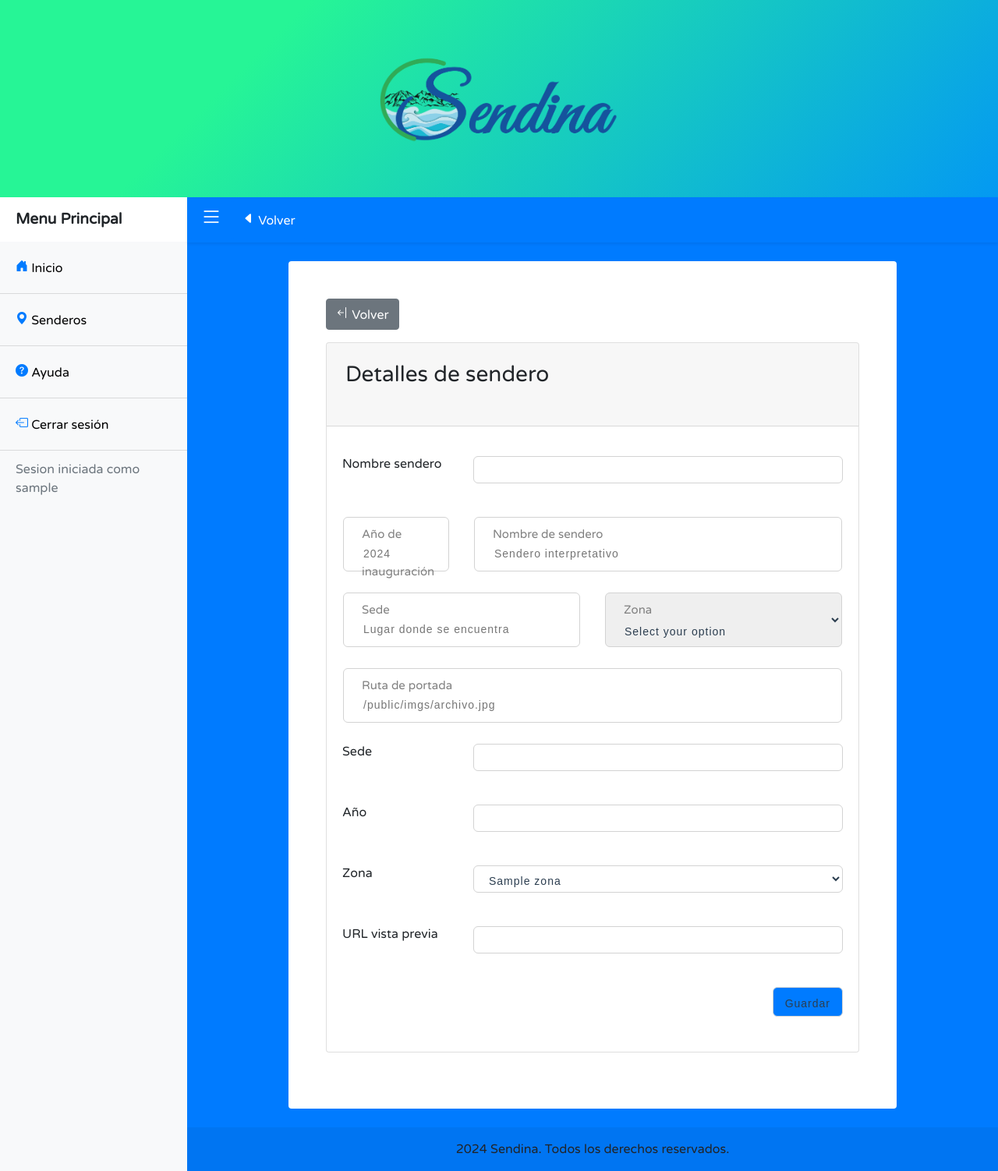
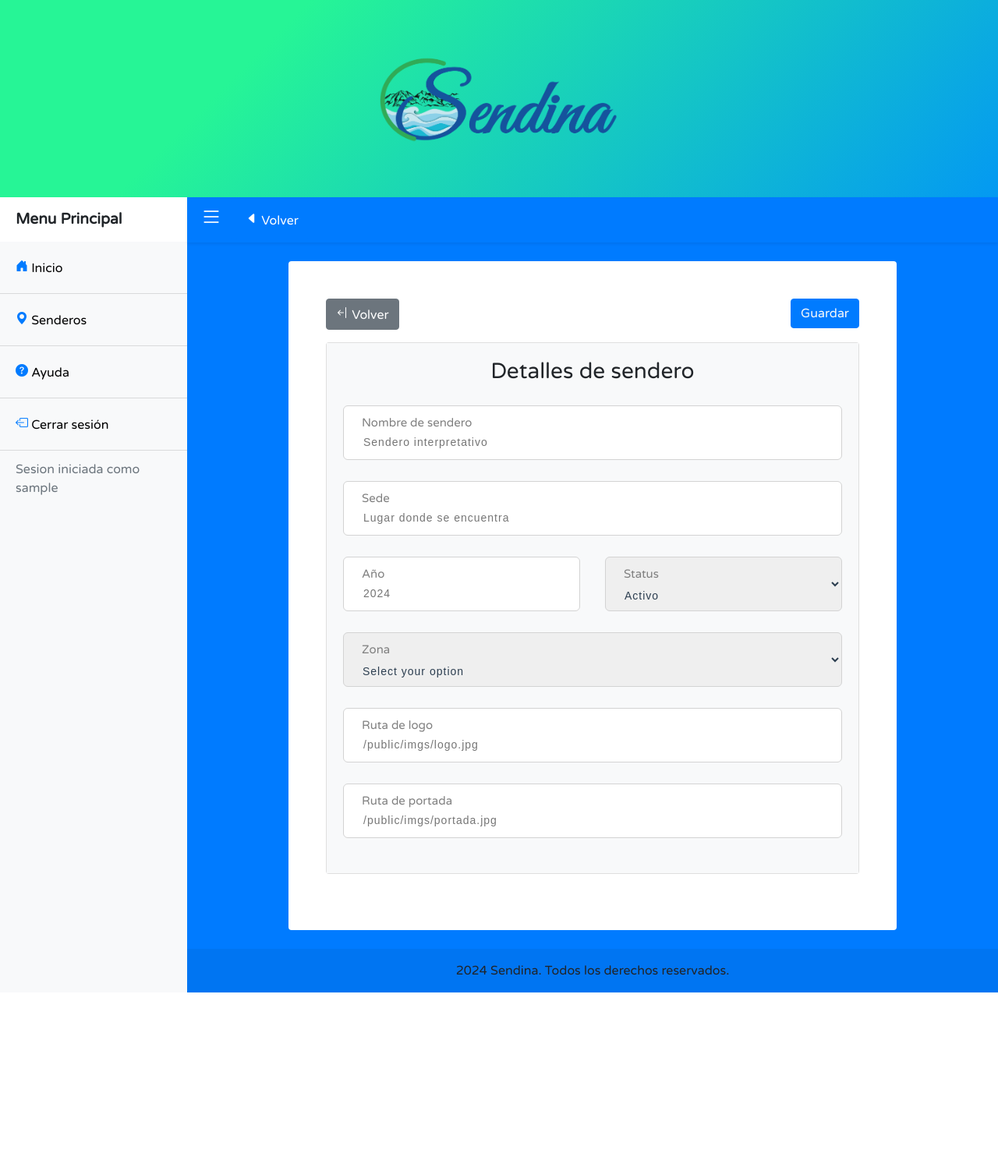
Before and after one commit to Froshlee14/SendinaUV, a PHP site: page /senderosUV/sendero/editar/ in a window 1280 px wide. Shown: the whole page at 78% size. After the commit the page ends 1273 px from the top, so only its background shows below. Run offline with PHP 8.4, Linux system fonts and the light colour scheme; the visitor is signed in with stand-in values (Sample User, id 1); tables that the repository leaves empty hold one stand-in row (values such as "Sample post"); data that the repository does not hold is empty; some libraries are stand-ins or nearby versions.

Commit message:
Implementacion de nuevos atributos a la tabla Sendero

```diff
--- a/controladores/senderoControlador.php
+++ b/controladores/senderoControlador.php
@@ -61,7 +61,9 @@ class SenderoControlador extends Controlador{
 			!isset($_POST['sede']) ||
 			!isset($_POST['year']) ||
 			!isset($_POST['id_zona']) ||
-			!isset($_POST['url_recursos'])
+			!isset($_POST['url_logo']) ||
+			!isset($_POST['url_portada']) ||
+			!isset($_POST['status'])
 			){
 			//Hace falta implementar un mejor manejo de los errores
 			//Port ahora queda esto
@@ -73,7 +75,9 @@ class SenderoControlador extends Controlador{
         $sede = $_POST['sede'];
         $year = $_POST['year'];
         $id_zona = $_POST['id_zona'];
-        $url_recursos = $_POST['url_recursos'];
+        $url_logo = $_POST['url_logo'];
+		$url_portada = $_POST['url_portada'];
+		$status = $_POST['status'];
 
         $sendero = new SenderoBean(
             $id_sendero,
@@ -82,7 +86,10 @@ class SenderoControlador extends Controlador{
             $year,
             $id_zona,
 			null,
-            $url_recursos
+            $url_logo,
+			$url_portada,
+			$status,
+			null
         );
         //var_dump($sendero);
 
--- a/entidades/senderoBean.php
+++ b/entidades/senderoBean.php
@@ -7,7 +7,10 @@ class SenderoBean {
     private $year;
     private $id_zona;
 	private $nombre_zona;
-    private $url_recursos;
+    private $url_logo;
+	private $url_portada;
+	private $status;
+	private $num_estaciones;
 
     // Constructor
     public function __construct(
@@ -17,7 +20,10 @@ class SenderoBean {
             $year = null,
             $id_zona = null,
 			$nombre_zona = null,
-            $url_recursos = null
+            $url_logo = null,
+			$url_portada = null,
+			$status = null,
+			$num_estaciones = null
         ) {
 
         $this->id_sendero = $id_sendero;
@@ -26,7 +32,10 @@ class SenderoBean {
         $this->year = $year;
         $this->id_zona = $id_zona;
 		$this->nombre_zona = $nombre_zona;
-        $this->url_recursos = $url_recursos;
+        $this->url_logo = $url_logo;
+		$this->url_portada = $url_portada;
+		$this->status = $status;
+		$this->num_estaciones = $num_estaciones;
     }
 
     // Setters y Getters
@@ -79,12 +88,36 @@ class SenderoBean {
         return $this->nombre_zona;
     }
 
-    public function set_url_recursos($url_recursos) {
-        $this->url_recursos = $url_recursos;
+    public function set_url_logo($url_logo) {
+        $this->url_logo = $url_logo;
     }
 
-    public function get_url_recursos() {
-        return $this->url_recursos;
+    public function get_url_logo() {
+        return $this->url_logo;
+    }
+
+    public function set_url_portada($url_portada) {
+        $this->url_portada = $url_portada;
+    }
+
+    public function get_url_portada() {
+        return $this->url_portada;
+    }
+
+    public function set_status($status) {
+        $this->status = $status;
+    }
+
+    public function get_status() {
+        return $this->status;
+    }
+
+    public function set_num_estaciones($num_estaciones) {
+        $this->num_estaciones = $num_estaciones;
+    }
+
+    public function get_num_estaciones() {
+        return $this->num_estaciones;
     }
 }
 
--- a/modelos/senderoModelo.php
+++ b/modelos/senderoModelo.php
@@ -8,7 +8,8 @@ class SenderoModelo extends Modelo{
 
 	public function select($id_sendero){
 
-		$sql = 'SELECT sendero.id_sendero, sendero.nombre, sendero.sede, sendero.anio_fundacion, sendero.id_zona, zona.nombre as nombre_zona, sendero.url_recursos FROM  zona JOIN zona_sendero ON zona.id_zona = zona_sendero.id_zona JOIN sendero ON zona_sendero.id_sendero = sendero.id_sendero where sendero.id_sendero = :id_sendero;';
+		$sql = 'SELECT sendero.id_sendero, sendero.nombre, sendero.sede, sendero.anio_fundacion, sendero.id_zona, zona.nombre as nombre_zona, sendero.url_logo, sendero.url_portada, sendero.status
+			FROM  zona JOIN zona_sendero ON zona.id_zona = zona_sendero.id_zona JOIN sendero ON zona_sendero.id_sendero = sendero.id_sendero where sendero.id_sendero = :id_sendero;';
 		$query = $this->conexion->connect()->prepare($sql);
 
 		try{
@@ -16,14 +17,27 @@ class SenderoModelo extends Modelo{
 			$row = $query->fetch();
 
 			if ($row) {
-				$sendero = new SenderoBean();
-				$sendero->set_id_sendero($id_sendero);
-				$sendero->set_nombre($row['nombre']);
-				$sendero->set_sede($row['sede']);
-				$sendero->set_year($row['anio_fundacion']);
-				$sendero->set_id_zona($row['id_zona']);
-				$sendero->set_nombre_zona($row['nombre_zona']);
-				$sendero->set_url_recursos($row['url_recursos']);
+				// $sendero = new SenderoBean();
+				// $sendero->set_id_sendero($id_sendero);
+				// $sendero->set_nombre($row['nombre']);
+				// $sendero->set_sede($row['sede']);
+				// $sendero->set_year($row['anio_fundacion']);
+				// $sendero->set_id_zona($row['id_zona']);
+				// $sendero->set_nombre_zona($row['nombre_zona']);
+				// $sendero->set_url_logo($row['url_logo']);
+
+				$sendero = new SenderoBean(
+					$id_sendero,
+					$row['nombre'],
+					$row['sede'],
+					$row['anio_fundacion'],
+					$row['id_zona'],
+					$row['nombre_zona'],
+					$row['url_logo'],
+					$row['url_portada'],
+					$row['status'],
+					null
+				);
 				return $sendero;
 			} else {
 				return null;
@@ -37,10 +51,18 @@ class SenderoModelo extends Modelo{
 	public function selectAll(){
 
 		$lista = [];
-		$sql = 'SELECT sendero.id_sendero, sendero.nombre, sendero.sede, sendero.anio_fundacion, sendero.id_zona, zona.nombre as nombre_zona, sendero.url_recursos FROM  zona JOIN zona_sendero ON zona.id_zona = zona_sendero.id_zona JOIN sendero ON zona_sendero.id_sendero = sendero.id_sendero ;';
+		$sql = 'SELECT sendero.id_sendero, sendero.nombre, sendero.sede, sendero.anio_fundacion, sendero.id_zona, zona.nombre as nombre_zona, sendero.url_logo, sendero.url_portada
+			FROM  zona JOIN zona_sendero ON zona.id_zona = zona_sendero.id_zona JOIN sendero ON zona_sendero.id_sendero = sendero.id_sendero ;';
+		$sql2 = 'SELECT
+			sendero.id_sendero, sendero.nombre, sendero.sede, sendero.anio_fundacion, sendero.id_zona,
+			zona.nombre AS nombre_zona, sendero.url_logo, sendero.url_portada, COUNT(sendero_estacion.id_estacion) AS num_estaciones
+			FROM zona JOIN zona_sendero ON zona.id_zona = zona_sendero.id_zona
+			JOIN sendero ON zona_sendero.id_sendero = sendero.id_sendero
+			LEFT JOIN sendero_estacion ON sendero.id_sendero = sendero_estacion.id_sendero
+			GROUP BY sendero.id_sendero, sendero.nombre, sendero.sede, sendero.anio_fundacion, sendero.id_zona, zona.nombre, sendero.url_logo;';
 
 		try{
-			$query = $this->conexion->connect()->query($sql);
+			$query = $this->conexion->connect()->query($sql2);
 
 			while($row = $query->fetch()) {
 
@@ -51,7 +73,10 @@ class SenderoModelo extends Modelo{
 					$row['anio_fundacion'],
 					$row['id_zona'],
 					$row['nombre_zona'],
-					$row['url_recursos']
+					$row['url_logo'],
+					$row['url_portada'],
+					null,
+					$row['num_estaciones']
 				);
 
 				array_push($lista, $sendero);
@@ -89,13 +114,15 @@ class SenderoModelo extends Modelo{
 	public function insert($sendero){
         //Insertar datos de sendero a loa BD
 
-        $sql = 'INSERT INTO sendero (nombre,sede,anio_fundacion,id_zona,url_recursos) VALUES (:nombre,:sede,:anio_fundacion,:id_zona,:url_recursos);';
+        $sql = 'INSERT INTO sendero (nombre,sede,anio_fundacion,id_zona,url_logo,url_portada,status) VALUES (:nombre,:sede,:anio_fundacion,:id_zona,:url_logo,:url_portada,:status);';
         $parametros = [
             'nombre' => $sendero->get_nombre(),
             'sede' => $sendero->get_sede(),
             'anio_fundacion' => $sendero->get_year(),
             'id_zona' => $sendero->get_id_zona(),
-            'url_recursos' => $sendero->get_url_recursos(),
+            'url_logo' => $sendero->get_url_logo(),
+			'url_portada' => $sendero->get_url_portada(),
+			'status' => $sendero->get_status(),
         ];
 
 		$sql2 = 'INSERT INTO zona_sendero (id_zona, id_sendero) VALUES (:id_zona,:id_sendero);';
@@ -131,13 +158,15 @@ class SenderoModelo extends Modelo{
 		//Actualizar datos del sendero en la BD
 		//var_dump($sendero);
 
-		$sql = 'UPDATE sendero SET nombre=:nombre, sede=:sede, anio_fundacion=:anio_fundacion, id_zona=:id_zona, url_recursos=:url_recursos where id_sendero=:id_sendero;';
+		$sql = 'UPDATE sendero SET nombre=:nombre, sede=:sede, anio_fundacion=:anio_fundacion, id_zona=:id_zona, url_logo=:url_logo, url_portada=:url_portada, status=:status where id_sendero=:id_sendero;';
 		$parametros = [
             'nombre' => $sendero->get_nombre(),
             'sede' => $sendero->get_sede(),
             'anio_fundacion' => $sendero->get_year(),
             'id_zona' => $sendero->get_id_zona(),
-            'url_recursos' => $sendero->get_url_recursos(),
+            'url_logo' => $sendero->get_url_logo(),
+			'url_portada' => $sendero->get_url_portada(),
+			'status' => $sendero->get_status(),
 			'id_sendero' => $sendero->get_id_sendero(),
         ];
 		try {
--- a/sql/create.sql
+++ b/sql/create.sql
@@ -19,7 +19,9 @@ CREATE TABLE IF NOT EXISTS sendero (
   sede VARCHAR(50),
   anio_fundacion INT,
   id_zona INT,
-  url_recursos VARCHAR(255),
+  url_logo VARCHAR(255),
+  url_portada VARCHAR(255),
+  status BOOLEAN,
   PRIMARY KEY (id_sendero))
 ENGINE = InnoDB;
 
@@ -141,6 +143,7 @@ CREATE TABLE IF NOT EXISTS usuario (
   nombre VARCHAR(20) NULL,
   contrasena VARCHAR(20) NULL,
   id_rol_usuario INT NULL,
+  status BOOLEAN,
   PRIMARY KEY (id_usuario),
   CONSTRAINT fk_rol_usuario_usuario1
     FOREIGN KEY (id_rol_usuario)
--- a/sql/insert.sql
+++ b/sql/insert.sql
@@ -24,7 +24,7 @@ VALUES
     ('Poza Rica-Tuxpan'),
     ('Coatzacoalcos-Minatitlán');
 
-INSERT INTO sendero (nombre,sede,anio_fundacion,id_zona,url_recursos)
+INSERT INTO sendero (nombre,sede,anio_fundacion,id_zona,url_logo)
 VALUES
 	('Sendero Interpretativo del Agua','Unidad de Ciencias de la Salud',2023,1,'sendero_agua_xalapa/logo.png'),
 	('Tehuan Ti Ameh','Grandes Montañas',2022,3,'sendero_agua_xalapa/logo.png');
--- a/vistas/navbar.php
+++ b/vistas/navbar.php
@@ -1,4 +1,4 @@
-	<nav class="navbar navbar-expand-lg sticky-top navbar-light shadow-sm p-1 bg-primary">
+	<nav class="navbar-lg sticky-top navbar-light shadow-sm p-1 bg-primary">
 
 			<button class="btn btn-primary" id="menu-toggle">
 				<h3> <i class="bi bi-list"></i> </h3>
--- a/vistas/sendero/editor.php
+++ b/vistas/sendero/editor.php
@@ -24,13 +24,18 @@
 
 			<div class="container w-md-75 bg-white p-5 mt-4 mb-4 border-0 rounded">
 
+
+
+			<form action="<?php echo constant('URL') ?>sendero/guardar" method="post" id="senderoForm">
+
 				<a class="btn btn-secondary mb-3" href="<?php echo constant('URL') ?>sendero/lista"> <i class="bi bi-arrow-bar-left"></i> Volver </a>
 
+				<!-- No usar input, el css de los input text tambien le afecta -->
+				<!-- <input class="btn btn-primary text-light" type="submit" value="Guardar"> -->
+				<button class="btn btn-primary text-light mb-3 float-right" type="submit">Guardar</button>
+
+
 				<div class="card mb-4">
-
-					<div class="card-header navbar navbar-expand-sm p-4">
-						<h3 class="mt-0 mb-4 text-center">Detalles de sendero</h3>
-					</div>
 
 					<?php
 						//var_dump($this->sendero);
@@ -42,7 +47,9 @@
 						$sede = '';
 						$year = '';
 						$id_zona = 0;
-						$url_recursos = '';
+						$url_logo = '';
+						$url_portada = '';
+						$status = 1;
 
 						if($this->sendero !== null){
 							$id_sendero = $this->sendero->get_id_sendero();
@@ -50,34 +57,24 @@
 							$sede = $this->sendero->get_sede();
 							$year = $this->sendero->get_year();
 							$id_zona = $this->sendero->get_id_zona();
-							$url_recursos = $this->sendero->get_url_recursos();
+							$url_logo = $this->sendero->get_url_logo();
+							$url_portada = $this->sendero->get_url_portada();
+							$status = $this->sendero->get_status();
 						}
 
 					?>
-					<div class="card-body form-card">
-					<form action="<?php echo constant('URL') ?>sendero/guardar" method="post" id="senderoForm">
+					<div class="card-body form-card bg-light">
+
+
+						<h3 class="mt-0 mb-4 text-center">Detalles de sendero</h3>
 
 						<p>
 							<!-- <label for="id_sendero">ID sendero</label> -->
 							<input type="hidden" name="id_sendero" value="<?php echo $id_sendero; ?>" required>
 						</p>
 
-						<div class="form-group row">
-							<div class="col-12 col-sm-3">
-								<label for="id_sendero">Nombre sendero</label>
-							</div>
-							<div class="col-12 col-sm-9">
-								<input class="form-control" type="text" name="nombre" maxlength="50" value="<?php echo $nombre ?>" required>
-							</div>
-						</div>
+						<div class="row">
 
-						<div class="row">
-							<div class="col-12 col-sm-3">
-								<div class="input-group">
-									<input type="number" name="year" placeholder="2024" value="<?php echo $year?>" required>
-									<label>Año de inauguración</label>
-								</div>
-							</div>
 							<div class="col">
 								<div class="input-group">
 									<input type="text" name="nombre" placeholder="Sendero interpretativo" value="<?php echo $nombre ?>" maxlength="50" required>
@@ -88,13 +85,39 @@
 						</div>
 
 						<div class="row">
-							<div class="col-12 col-sm-6">
+							<div class="col-12">
 								<div class="input-group">
 									<input type="text" name="sede" placeholder="Lugar donde se encuentra" value="<?php echo $sede ?>" maxlength="50" required>
 									<label>Sede</label>
 								</div>
 							</div>
+						</div>
+
+						<div class="row">
+
 							<div class="col-12 col-sm-6">
+								<div class="input-group">
+									<input type="number" name="year" placeholder="2024" value="<?php echo $year?>" required>
+									<label>Año</label>
+								</div>
+							</div>
+
+							<div class="col-12 col-sm-6">
+								<div class="input-group">
+									<select id="status" name="status">
+										<option value="" disabled selected>Select status</option>
+										<option value="1" <?= $status == 1 ? 'selected' : '' ?>>Activo</option>
+										<option value="0" <?= $status == 0 ? 'selected' : '' ?>>Inactivo</option>
+									</select>
+									<label>Status</label>
+								</div>
+							</div>
+
+						</div>
+
+						<div class="row">
+
+							<div class="col-12 ">
 								<div class="input-group">
 									<select id="id_zona" name="id_zona">
 										<option value="" disabled selected>Select your option</option>
@@ -107,79 +130,41 @@
 									<label>Zona</label>
 								</div>
 							</div>
+
 						</div>
 
 						<div class="row">
 							<div class="col-12">
 								<div class="input-group">
-									<input type="text" name="url_recursos" placeholder="/public/imgs/archivo.jpg" value="<?php echo $url_recursos ?>" maxlength="255" required>
+									<input type="text" name="url_logo" placeholder="/public/imgs/logo.jpg" value="<?php echo $url_logo ?>" maxlength="255" required>
+									<label>Ruta de logo</label>
+								</div>
+							</div>
+						</div>
+
+						<div class="row">
+							<div class="col-12">
+								<div class="input-group">
+									<input type="text" name="url_portada" placeholder="/public/imgs/portada.jpg" value="<?php echo $url_portada ?>" maxlength="255" required>
 									<label>Ruta de portada</label>
 								</div>
 							</div>
 						</div>
 
-						<div class="form-group row">
-							<div class="col-12 col-sm-3">
-								<label for="sede">Sede</label>
-							</div>
-							<div class="col-12 col-sm-9">
-								<input class="form-control" type="text" name="sede" maxlength="50" value="<?php echo $sede ?>" required>
 					</div>
 				</div>
 
-						<div class="form-group row">
-							<div class="col-12 col-sm-3">
-								<label for="year">Año</label>
-							</div>
-							<div class="col-12 col-sm-9">
-								<input class="form-control" type="text" name="year" value="<?php echo $year ?>" required>
-							</div>
-						</div>
-
-						<div class="form-group row">
-							<div class="col-12 col-sm-3">
-								<label for="id_zona">Zona</label>
-							</div>
-							<div class="col-12 col-sm-9">
-								<select class="form-control" id="id_zona" neame="id_zona">
-								<?php foreach ($this->zona_lista as $z): ?>
-									<option value="<?= $z->get_id_zona() ?>" <?= $z->get_id_zona() == $id_zona ? 'selected' : '' ?>>
-										<?php echo $z->get_nombre(); ?>
-									</option>
-								<?php endforeach; ?>
-								</select>
-							</div>
-						</div>
-
-						<div class="form-group row">
-							<div class="col-12 col-sm-3">
-								<label for="url_recursos">URL vista previa</label>
-							</div>
-							<div class="col-12 col-sm-9">
-								<input class="form-control" type="text" name="url_recursos" maxlength="255" value="<?php echo $url_recursos ?>" required>
-							</div>
-						</div>
-
-						<div class="float-right">
-							<input class="btn btn-primary" type="submit" value="Guardar">
-
-							<?php if($this->sendero !== null){ ?>
-								<a  class="btn btn-danger" href="<?php echo constant('URL') ?>sendero/borrar/<?php echo $id_sendero ?>"> Eliminar</a>
-							<?php } ?>
-						</div>
 				</form>
-					</div>
-				</div>
 
 				<p> <?php echo $this->mensaje; ?></p>
 
 				<?php if($id_sendero != 0){ ?>
 				<div class="card mb-4">
 
-					<div class="card-header navbar navbar-expand-sm p-4">
-						<h4> Estaciones de sendero </h4>
-						<a  class="btn btn-primary ml-auto" href="<?php echo constant('URL').'estacion/editar/0/'.(sizeof($this->estacion_lista)+1)?>"> Nueva estacion </a>
-					</div>
+					<div class="card-body form-card bg-light">
+
+						<h4 class=" mb-3 text-center"> Estaciones de sendero </h4>
+						<a  class="btn btn-block btn-primary ml-auto mb-3" href="<?php echo constant('URL').'estacion/editar/0/'.(sizeof($this->estacion_lista)+1)?>"> Nueva estacion </a>
 
 						<?php
 						if(sizeof($this->estacion_lista) > 0){
@@ -187,8 +172,9 @@
 							foreach ($this->estacion_lista as $estacion):
 						?>
 
-					<ul class="list-group list-group-flush">
-						<li class="list-group-item">
+
+						<ul class="list-group list-group-flush p-2">
+							<li class="list-group-item border">
 								<div>
 									<?php echo $estacion->get_numero(); ?>: <?php echo $estacion->get_nombre(); ?>
 									<a class="btn btn-secondary float-right" href="<?php echo constant('URL').'estacion/editar/'.$estacion->get_id_estacion().'/'.$estacion->get_numero(); ?>"> Editar </a>
@@ -196,6 +182,8 @@
 								</div>
 							</li>
 						</ul>
+
+
 						<?php
 							endforeach;
 						}
@@ -203,7 +191,14 @@
 							echo "No hay estaciones";
 						}
 						?>
+
 					</div>
+				</div>
+				<?php } ?>
+
+
+						<?php if($this->sendero !== null){ ?>
+							<a  class="btn-block btn btn-danger text-light" href="<?php echo constant('URL') ?>sendero/borrar/<?php echo $id_sendero ?>"> Eliminar sendero</a>
 						<?php } ?>
 
 			</div>
--- a/vistas/sendero/visualizador.php
+++ b/vistas/sendero/visualizador.php
@@ -46,7 +46,7 @@
 			$sede = '';
 			$year = '';
 			$id_zona = 0;
-			$url_recursos = '';
+			$url_logo = '';
 
 			if($this->sendero !== null){
 				$id_sendero = $this->sendero->get_id_sendero();
@@ -54,7 +54,7 @@
 				$sede = $this->sendero->get_sede();
 				$year = $this->sendero->get_year();
 				$id_zona = $this->sendero->get_id_zona();
-				$url_recursos = $this->sendero->get_url_recursos();
+				$url_logo = $this->sendero->get_url_logo();
 			}
 
 		?>
```
Also changed, not shown: vistas/sendero/index.php (+5 -5 lines), vistas/login/index.php (indentation only). Lines whose indentation alone changed are shown as unchanged.
